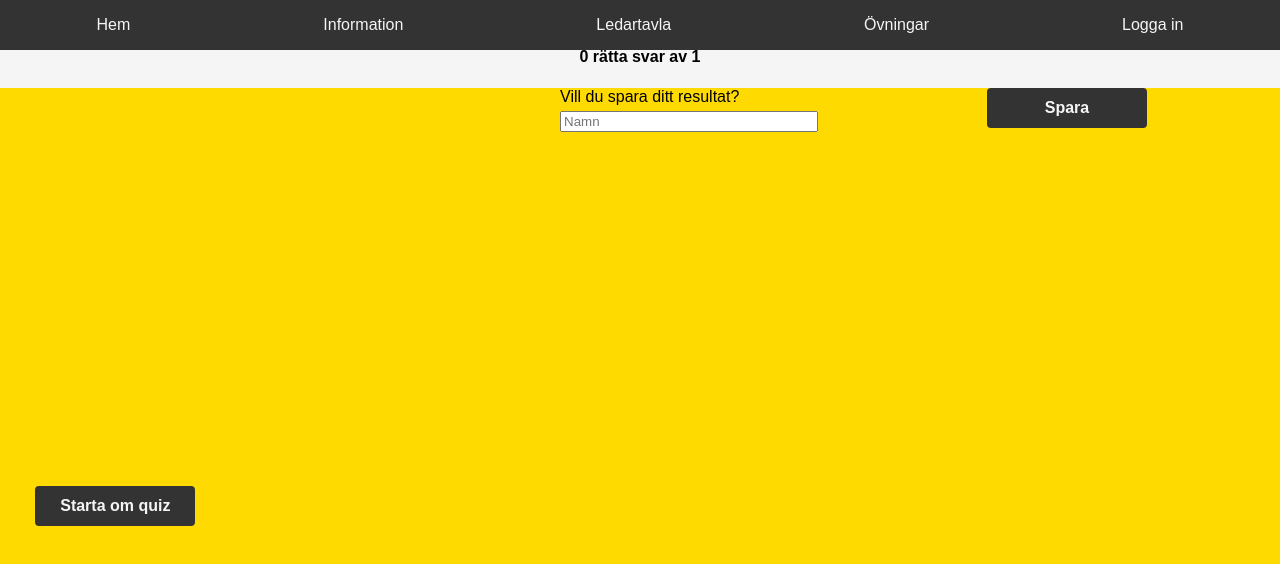
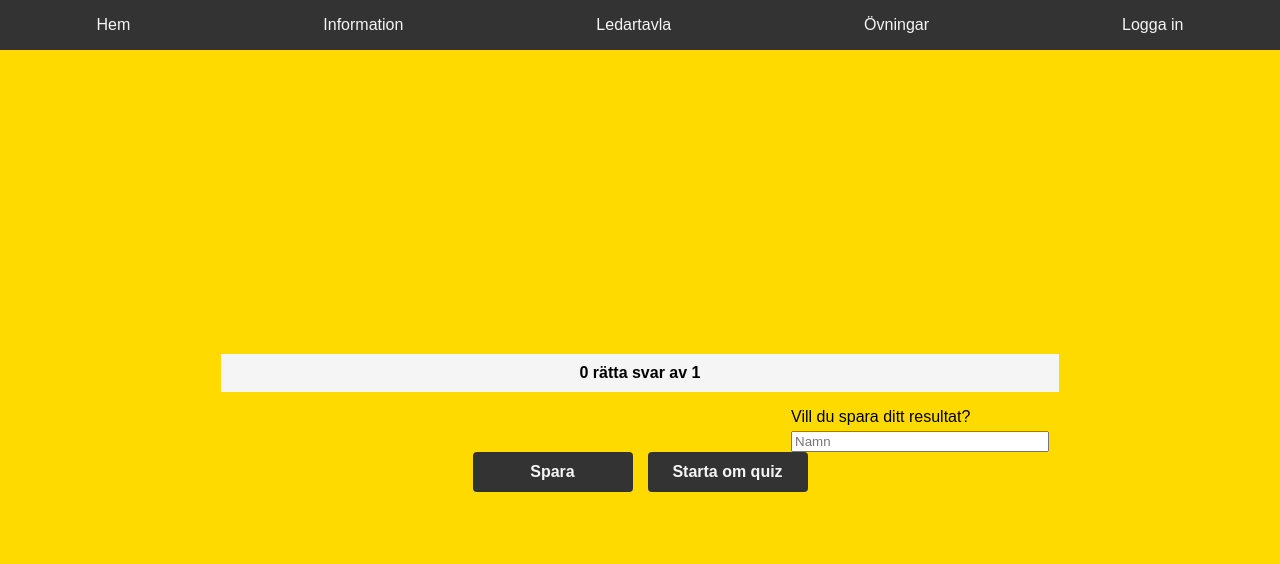
Before and after one commit to richardMattsson/hesa-fredrik, a Vue app: page /#/register in a window 1280 px wide. Shown: the top 564 px of the page. Built offline with nearby package versions, Linux system fonts and the light colour scheme.

Commit message:
Add final CSS styling for registerview

```diff
--- a/src/views/RegisterView.vue
+++ b/src/views/RegisterView.vue
@@ -42,22 +42,6 @@
 
 <template>
   <article class="container-result">
-    <section class="section-form">
-      <form id="container-form" action="">
-        <p id="quiz-result">
-          {{ quizStore.score }} rätta svar av
-          {{ quizStore.currentQuestionIndex + 1 }}
-        </p>
-        <label id="container-input-name" v-if="currentUser == null">
-          Vill du spara ditt resultat?
-          <input
-            id="input-name"
-            v-model="playerName"
-            type="text"
-            placeholder="Namn"
-          />
-        </label>
-        <p v-else>Vill du spara ditt resultat {{ currentUser.username }}?</p>
     <section class="quiz-summary">
       <ul>
         <li v-for="(question, index) in randomizedQuestions" :key="index">
@@ -79,18 +63,34 @@
         </li>
       </ul>
     </section>
-        <section id="section-save-button">
+
+    <section class="section-form">
+      <form id="container-form" action="">
+        <p id="quiz-result">
+          {{ quizStore.score }} rätta svar av
+          {{ quizStore.currentQuestionIndex + 1 }}
+        </p>
+        <label id="container-input-name" v-if="currentUser == null">
+          Vill du spara ditt resultat?
+          <input
+            id="input-name"
+            v-model="playerName"
+            type="text"
+            placeholder="Namn"
+            @click="onSave"
+          />
+        </label>
+        <p v-else>Vill du spara ditt resultat {{ currentUser.username }}?</p>
+      </form>
+      <section class="button-container">
         <input id="save-button" type="button" value="Spara" @click="onSave" />
-        </section>
-      </form>
-    </section>
-    <section class="section-restart">
         <input
           class="restart-button"
           type="button"
+          value="Starta om quiz"
           @click="restartQuiz"
-        value="Starta om quiz"
         />
+      </section>
     </section>
   </article>
 </template>
@@ -99,33 +99,34 @@
   .container-result {
     background-color: #ffda00;
     display: grid;
-    /* gap: 5px; */
-    /* padding: 5px; */
-    grid: auto auto / auto auto auto;
+    grid-template-rows: auto auto auto auto auto;
+    grid-template-columns: 1fr;
     height: 100vh;
     overflow: auto;
+    justify-items: center;
   }
 
   .section-form {
-    grid-area: 1 / 1 / span 1 / span 3;
+    grid-row: 3;
+    display: flex;
+    flex-direction: column;
+    align-items: center;
   }
-
   #container-form {
-    display: grid;
-    grid: auto auto / auto auto;
+    display: flex;
+    flex-direction: column;
+    align-items: center;
   }
 
   #quiz-result {
-    grid-area: 1 / 1 / span 1 / span 2;
+    grid-row: 1;
+    width: 100%;
     display: flex;
-    height: 40px;
-    width: 100%;
     justify-content: center;
-    justify-items: center;
+    align-items: center;
     font-weight: 900;
     background-color: whitesmoke;
-    margin: 0%;
-    padding: 0%;
+    padding: 10px;
   }
 
   #container-input-name {
@@ -139,13 +140,24 @@
     width: 250px;
     height: 80%;
   }
-
-  #section-save-button {
-    grid-area: 2 / 2 / span 1 / span 1;
+  .button-container {
+    grid-row: 4; /* Keep them in the same row */
     display: flex;
     justify-content: center;
-    align-items: end;
-    padding-left: 10px;
+    align-items: center;
+    gap: 15px; /* Space between buttons */
+  }
+  #save-button,
+  .restart-button {
+    width: 15vh;
+    height: 5vh;
+    border-style: none;
+    border-radius: 4px;
+    font-weight: 750;
+    background-color: #333;
+    font-size: medium;
+    color: whitesmoke;
+    cursor: pointer;
   }
 
   #save-button {
@@ -155,7 +167,20 @@
     border-radius: 4px;
     font-weight: 750;
     background-color: #333;
-    /* margin: 1rem 0; */
+    font-size: medium;
+    color: whitesmoke;
+    margin-left: 10vh;
+    margin-bottom: auto;
+    justify-items: flex-start;
+  }
+
+  .restart-button {
+    width: 20vh;
+    height: 5vh;
+    border-style: none;
+    border-radius: 4px;
+    font-weight: 750;
+    background-color: #333;
     font-size: medium;
     color: whitesmoke;
     margin-right: 10vh;
@@ -167,34 +192,13 @@
     grid-area: 2 / 1 / span 1 / span 1;
   }
 
-  .section-restart {
+  .quiz-summary {
+    grid-row: 2;
+    width: 100%;
     display: flex;
     justify-content: center;
-  }
-
-  .restart-button {
-    width: 20vh;
-    height: 5vh;
-    border-style: none;
-    border-radius: 4px;
-    font-weight: 750;
-    background-color: #333;
-    /* margin: 1rem 0; */
-    font-size: medium;
-    color: whitesmoke;
-    margin-right: 10vh;
-    margin-bottom: auto;
-    justify-items: flex-start;
-  }
-
-  .quiz-summary {
-    width: 100%;
-    margin-left: 5vh;
-    margin-right: auto;
-    display: flex;
-    justify-content: center;
-    align-content: center;
-    align-self: center;
+    align-items: center;
+    padding: 10px;
   }
   ul {
     list-style: none;
```
Lines whose indentation alone changed are shown as unchanged.
